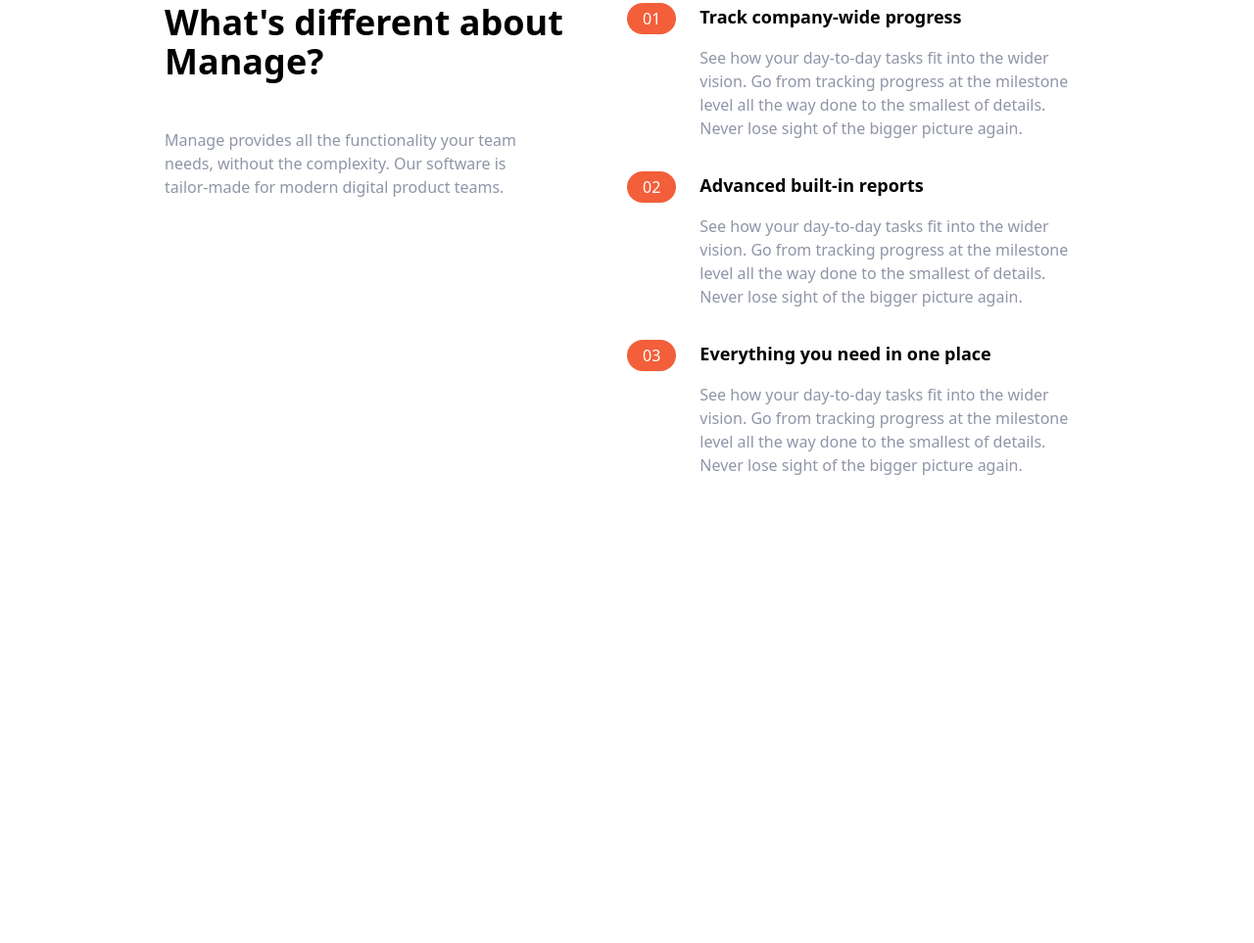
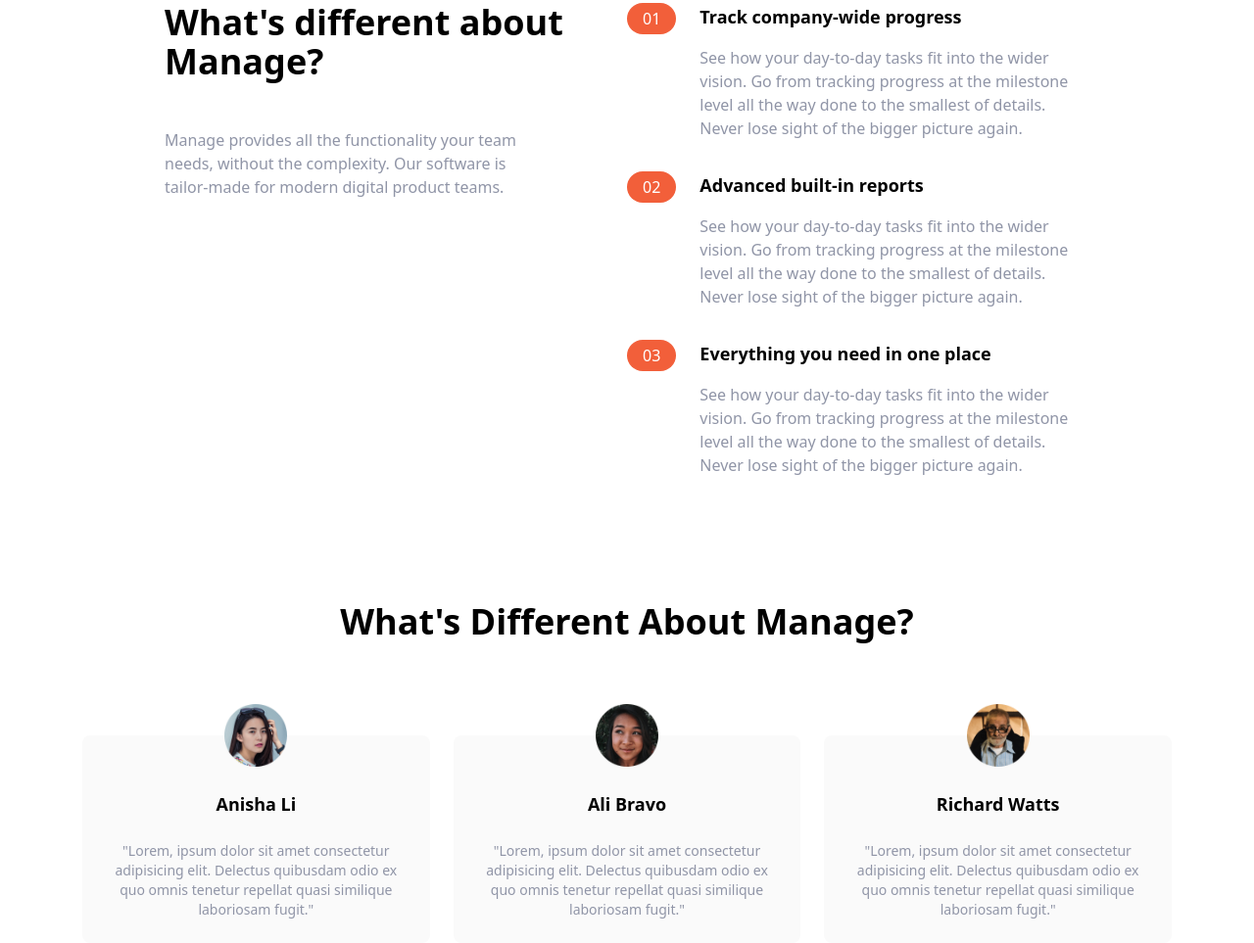
Before and after one commit to LeulBerhanu/tailwind-landing-page, a website: page index.html in a window 1280 px wide. Shown: the part 653-1616 px from the top of the page at 98% size. Before the commit the page ends 1140 px from the top, so only its background shows below. Drawn offline with Linux system fonts and the light colour scheme.

Commit message:
testimonials constructed

```diff
--- a/index.html
+++ b/index.html
@@ -179,5 +179,57 @@
         </div>
       </div>
     </section>
+
+    <!-- Testimonials -->
+    <section id="testimonials">
+      <!-- Container to heading and testimonial blocks -->
+      <div class="max-w-6xl px-5 mx-auto mt-32 text-center">
+        <!-- Heading -->
+        <h2 class="text-4xl font-bold text-center">
+          What's Different About Manage?
+        </h2>
+        <!-- Testimonials Container -->
+        <div class="flex flex-col gap-y-14 mt-24 md:flex-row md:space-x-6">
+          <!-- Testimonial 1 -->
+          <div
+            class="flex flex-col items-center p-6 space-y-6 rounded-lg bg-veryLightGray md:w-1/3"
+          >
+            <img src="img/avatar-anisha.png" class="w-16 -mt-14" alt="" />
+            <h5 class="text-lg font-bold">Anisha Li</h5>
+            <p class="text-sm text-darkGrayishBlue">
+              "Lorem, ipsum dolor sit amet consectetur adipisicing elit.
+              Delectus quibusdam odio ex quo omnis tenetur repellat quasi
+              similique laboriosam fugit."
+            </p>
+          </div>
+
+          <!-- Testimonial 2 -->
+          <div
+            class="flex flex-col items-center p-6 space-y-6 rounded-lg bg-veryLightGray md:w-1/3"
+          >
+            <img src="img/avatar-ali.png" class="w-16 -mt-14" alt="" />
+            <h5 class="text-lg font-bold">Ali Bravo</h5>
+            <p class="text-sm text-darkGrayishBlue">
+              "Lorem, ipsum dolor sit amet consectetur adipisicing elit.
+              Delectus quibusdam odio ex quo omnis tenetur repellat quasi
+              similique laboriosam fugit."
+            </p>
+          </div>
+
+          <!-- Testimonial 3 -->
+          <div
+            class="flex flex-col items-center p-6 space-y-6 rounded-lg bg-veryLightGray md:w-1/3"
+          >
+            <img src="img/avatar-richard.png" class="w-16 -mt-14" alt="" />
+            <h5 class="text-lg font-bold">Richard Watts</h5>
+            <p class="text-sm text-darkGrayishBlue">
+              "Lorem, ipsum dolor sit amet consectetur adipisicing elit.
+              Delectus quibusdam odio ex quo omnis tenetur repellat quasi
+              similique laboriosam fugit."
+            </p>
+          </div>
+        </div>
+      </div>
+    </section>
   </body>
 </html>
```
Also changed, not shown: css/main.css.
